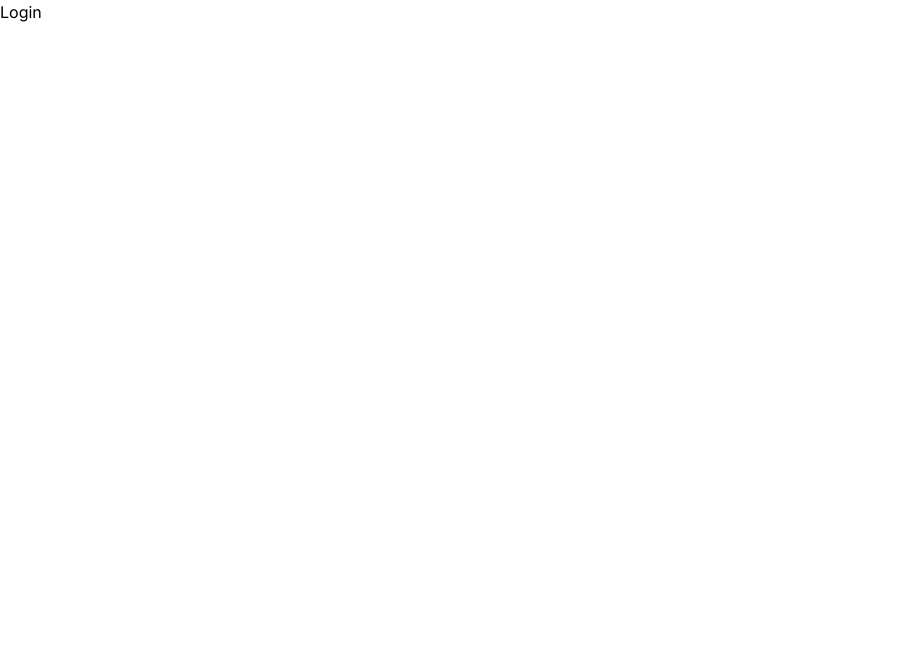
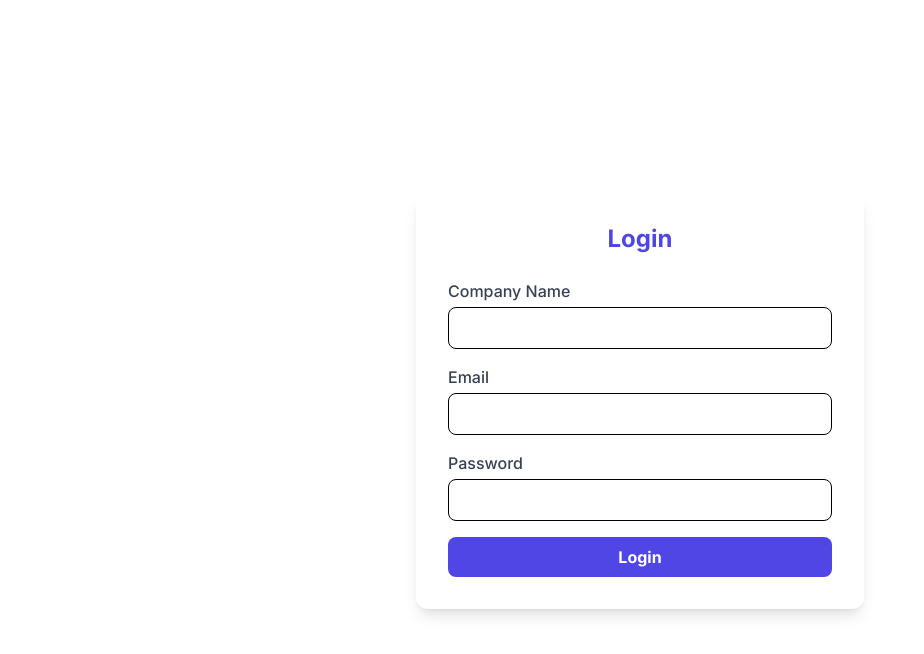
Before and after one commit to Giorgi-Khoshtaria/JobHunter, a React (Vite) app in the folder Front-jobHunter/: page /employer/login in a window 1280 px wide. Shown: the top 654 px of the page, without its empty margins (0-924 px from the left). Built offline with nearby package versions, Linux system fonts and the light colour scheme.

Commit message:
feat:add loginfunctionalities

```diff
--- a/Front-jobHunter/package.json
+++ b/Front-jobHunter/package.json
@@ -18,6 +18,7 @@
     "react": "^19.1.0",
     "react-dom": "^19.1.0",
     "react-router-dom": "^7.7.1",
+    "react-toastify": "^11.0.5",
     "tailwindcss": "^4.1.11"
   },
   "devDependencies": {
--- a/Front-jobHunter/src/App.tsx
+++ b/Front-jobHunter/src/App.tsx
@@ -6,6 +6,8 @@ import AboutPage from "./Pages/AboutPage/AboutPage";
 import Contact from "./Pages/ContactPage/Contact";
 import Registration from "./Pages/Registrarion/Registration";
 import Login from "./Pages/Login/Login";
+import { ToastContainer } from "react-toastify";
+import "react-toastify/dist/ReactToastify.css";
 
 const router = createBrowserRouter([
   {
@@ -37,7 +39,12 @@ const router = createBrowserRouter([
 ]);
 
 const App = () => {
-  return <RouterProvider router={router} />;
+  return (
+    <>
+      <RouterProvider router={router} />
+      <ToastContainer position="top-right" autoClose={3000} />
+    </>
+  );
 };
 
 export default App;
--- a/Front-jobHunter/src/Context/authContect.tsx
+++ b/Front-jobHunter/src/Context/authContect.tsx
@@ -3,9 +3,6 @@ import { createContext, useContext, useEffect, useState } from "react";
 interface UserData {
   companyName: string;
   email: string;
-  website?: string;
-  description?: string;
-  companyType: string;
 }
 
 interface AuthContextType {
--- a/Front-jobHunter/src/Pages/Login/Login.tsx
+++ b/Front-jobHunter/src/Pages/Login/Login.tsx
@@ -1,7 +1,114 @@
-import React from "react";
+import React, { useEffect, useState } from "react";
+import axios from "axios";
+import { useAuth } from "../../Context/authContect";
+import { toast } from "react-toastify";
+import { useNavigate } from "react-router-dom";
+const FRONT_URL = import.meta.env.VITE_REACT_APP_API_URL;
 
 function Login() {
-  return <div>Login</div>;
+  const { login, isAuthenticated } = useAuth();
+  const navigate = useNavigate();
+
+  const [formData, setFormData] = useState({
+    companyName: "",
+    email: "",
+    password: "",
+  });
+  useEffect(() => {
+    if (isAuthenticated) {
+      navigate("/");
+    }
+  }, [isAuthenticated, navigate]);
+
+  const handleChange = (e: React.ChangeEvent<HTMLInputElement>) => {
+    const { name, value } = e.target;
+    setFormData({ ...formData, [name]: value });
+  };
+
+  const handleSubmit = async (e: React.FormEvent) => {
+    e.preventDefault();
+
+    if (
+      !formData.companyName.trim() ||
+      !formData.email.trim() ||
+      !formData.password
+    ) {
+      toast.error("Please fill in all fields ❌");
+      return;
+    }
+
+    try {
+      await axios.post(`${FRONT_URL}/api/login`, { ...formData });
+      toast.success("Login successful 🎉");
+
+      login({ email: formData.email, companyName: formData.companyName });
+      navigate("/");
+      setFormData({ companyName: "", email: "", password: "" });
+    } catch (err: unknown) {
+      if (axios.isAxiosError(err)) {
+        toast.error(err.response?.data.message || "Login failed ❌");
+      } else {
+        toast.error("An unexpected error occurred ❌");
+      }
+    }
+  };
+
+  return (
+    <div className="min-h-screen flex items-center justify-center p-4">
+      <div className="bg-white rounded-xl shadow-lg w-full max-w-md p-8">
+        <h1 className="text-2xl font-bold text-center mb-6 text-indigo">
+          Login
+        </h1>
+        <form className="space-y-4" onSubmit={handleSubmit}>
+          <div>
+            <label className="block text-gray-700 font-medium mb-1">
+              Company Name
+            </label>
+            <input
+              type="text"
+              name="companyName"
+              value={formData.companyName}
+              onChange={handleChange}
+              className="w-full border rounded-lg px-3 py-2 focus:outline-none focus:ring-2 focus:ring-semiIndigo"
+            />
+          </div>
+
+          <div>
+            <label className="block text-gray-700 font-medium mb-1">
+              Email
+            </label>
+            <input
+              type="email"
+              name="email"
+              value={formData.email}
+              onChange={handleChange}
+              className="w-full border rounded-lg px-3 py-2 focus:outline-none focus:ring-2 focus:ring-semiIndigo"
+            />
+          </div>
+
+          <div>
+            <label className="block text-gray-700 font-medium mb-1">
+              Password
+            </label>
+            <input
+              type="password"
+              name="password"
+              value={formData.password}
+              onChange={handleChange}
+              className="w-full border rounded-lg px-3 py-2 focus:outline-none focus:ring-2 focus:ring-semiIndigo"
+            />
+          </div>
+
+          <button
+            type="submit"
+            className="cursor-pointer w-full bg-indigo hover:bg-indigo-700 text-white font-bold py-2 px-4 rounded-lg transition-colors"
+          >
+            Login
+          </button>
+        </form>
+      </div>
+    </div>
+  );
 }
 
 export default Login;
--- a/Front-jobHunter/src/Pages/Registrarion/Registration.tsx
+++ b/Front-jobHunter/src/Pages/Registrarion/Registration.tsx
@@ -1,41 +1,53 @@
-import React, { useState } from "react";
+import React, { useEffect, useState } from "react";
 import axios from "axios";
 import { useAuth } from "../../Context/authContect";
+import { toast } from "react-toastify";
+import "react-toastify/dist/ReactToastify.css";
+import { useNavigate } from "react-router-dom";
+
 function Registration() {
-  const { login } = useAuth();
+  const { login, isAuthenticated } = useAuth();
+  const navigate = useNavigate();
   const FRONT_URL = import.meta.env.VITE_REACT_APP_API_URL;
 
   const [formData, setFormData] = useState({
     companyName: "",
     email: "",
-    password: "",
     website: "",
     description: "",
     companyType: "",
   });
 
   const [confirmPassword, setConfirmPassword] = useState("");
+  const [password, setpassword] = useState("");
   const [errors, setErrors] = useState<{ [key: string]: string }>({});
-
+  useEffect(() => {
+    if (isAuthenticated) {
+      navigate("/");
+    }
+  }, [isAuthenticated, navigate]);
   const handleChange = (
     e: React.ChangeEvent<
       HTMLInputElement | HTMLTextAreaElement | HTMLSelectElement
     >
   ) => {
     const { name, value } = e.target;
-
-    if (name === "confirmPassword") {
+    if (name === "password") {
+      setpassword(value);
+    } else if (name === "confirmPassword") {
       setConfirmPassword(value);
     } else {
       setFormData({ ...formData, [name]: value });
     }
   };
-
+  const passwordRegex = /^(?=.*[a-z])(?=.*[A-Z])(?=.*\d).{6,}$/;
   const validateForm = () => {
     const newErrors: { [key: string]: string } = {};
 
     if (!formData.companyName.trim()) {
       newErrors.companyName = "Company name is required.";
+    } else if (!/^[a-zA-Z0-9\s-]+$/.test(formData.companyName)) {
+      newErrors.companyName = "Company name cannot contain special characters.";
     }
 
     if (!formData.companyType.trim()) {
@@ -48,13 +60,12 @@ function Registration() {
       newErrors.email = "Invalid email format.";
     }
 
-    if (!formData.password) {
-      newErrors.password = "Password is required.";
-    } else if (formData.password.length < 6) {
-      newErrors.password = "Password must be at least 6 characters.";
+    if (!passwordRegex.test(password)) {
+      newErrors.password =
+        "Password must be at least 6 characters, include 1 uppercase, 1 lowercase, and 1 number.";
     }
 
-    if (formData.password !== confirmPassword) {
+    if (password !== confirmPassword) {
       newErrors.confirmPassword = "Passwords do not match.";
     }
 
@@ -74,26 +85,37 @@ function Registration() {
     try {
       const res = await axios.post(`${FRONT_URL}/api/signUp`, {
         ...formData,
+        password,
       });
       console.log("Response:", res.data);
 
-      // Clear inputs on success
+      toast.success("User created successfully 🎉");
+
       setFormData({
         companyName: "",
         email: "",
-        password: "",
         website: "",
         description: "",
         companyType: "",
       });
+      setpassword("");
       setConfirmPassword("");
       setErrors({});
-      login(formData);
-    } catch (error) {
-      if (axios.isAxiosError(error)) {
-        console.error("Error:", error.response?.data || error.message);
+      login({
+        email: formData.email,
+        companyName: formData.companyName,
+      });
+      navigate("/");
+    } catch (err: unknown) {
+      if (axios.isAxiosError(err)) {
+        if (err.response?.status === 409) {
+          toast.error(`${err.response.data.message} ❌`);
+        } else {
+          toast.error("Registration failed ❌");
+        }
       } else {
-        console.error("Unexpected error:", error);
+        // Fallback for non-Axios errors
+        toast.error("An unexpected error occurred ❌");
       }
     }
   };
@@ -179,7 +201,7 @@ function Registration() {
             <input
               type="password"
               name="password"
-              value={formData.password}
+              value={password}
               onChange={handleChange}
               className="w-full border rounded-lg px-3 py-2 focus:outline-none focus:ring-2 focus:ring-semiIndigo"
             />
```
Also changed, not shown: 1 other file (tests, documents, lock files or other folders).
